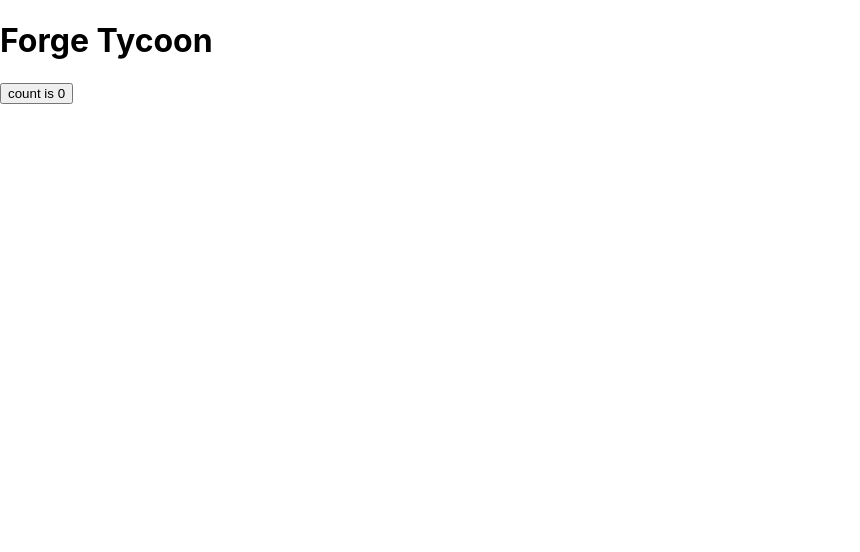
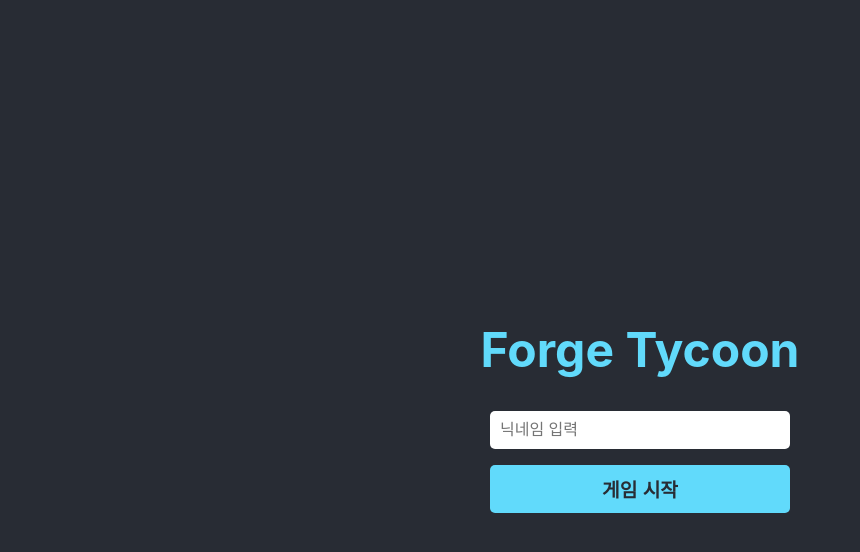
Before and after one commit to when630/tycoon-game, a React (Vite) app in the folder frontend/: page / in a window 1280 px wide. Shown: the top 552 px of the page, without its empty margins (0-860 px from the left). Built offline with nearby package versions, Linux system fonts and the light colour scheme.

Commit message:
feat: 프론트엔드 로그인 및 기본 UI 구현

```diff
--- a/frontend/src/App.tsx
+++ b/frontend/src/App.tsx
@@ -1,20 +1,32 @@
-import { useState } from 'react'
+import { BrowserRouter as Router, Routes, Route, Navigate } from 'react-router-dom';
+import Login from './pages/Login';
+import Game from './pages/Game';
 
 function App() {
-  const [count, setCount] = useState(0)
+  // Simple auth check wrapper
+  const ProtectedRoute = ({ children }: { children: JSX.Element }) => {
+    const token = localStorage.getItem('token');
+    if (!token) {
+      return <Navigate to="/" replace />;
+    }
+    return children;
+  };
 
   return (
-    <>
-      <div>
-        <h1>Forge Tycoon</h1>
-        <div className="card">
-          <button onClick={() => setCount((count) => count + 1)}>
-            count is {count}
-          </button>
-        </div>
-      </div>
-    </>
-  )
+    <Router>
+      <Routes>
+        <Route path="/" element={<Login />} />
+        <Route
+          path="/game"
+          element={
+            <ProtectedRoute>
+              <Game />
+            </ProtectedRoute>
+          }
+        />
+      </Routes>
+    </Router>
+  );
 }
 
-export default App
+export default App;
--- /dev/null
+++ b/frontend/src/api/client.ts
@@ -0,0 +1,24 @@
+import axios from 'axios';
+
+const client = axios.create({
+  baseURL: '/', // Vite proxy will handle /api requests
+  headers: {
+    'Content-Type': 'application/json',
+  },
+});
+
+// Add a request interceptor to inject the token
+client.interceptors.request.use(
+  (config) => {
+    const token = localStorage.getItem('token');
+    if (token && config.headers) {
+      config.headers.Authorization = `Bearer ${token}`;
+    }
+    return config;
+  },
+  (error) => {
+    return Promise.reject(error);
+  }
+);
+
+export default client;
--- /dev/null
+++ b/frontend/src/pages/Game.tsx
@@ -0,0 +1,88 @@
+import React from 'react';
+import styled from 'styled-components';
+import { useNavigate } from 'react-router-dom';
+
+const Container = styled.div`
+  display: flex;
+  flex-direction: column;
+  height: 100vh;
+  background-color: #20232a;
+  color: white;
+`;
+
+const Header = styled.header`
+  display: flex;
+  justify-content: space-between;
+  align-items: center;
+  padding: 1rem 2rem;
+  background-color: #282c34;
+  box-shadow: 0 2px 4px rgba(0,0,0,0.5);
+`;
+
+const Title = styled.h2`
+  margin: 0;
+  color: #61dafb;
+`;
+
+const UserInfo = styled.div`
+  display: flex;
+  align-items: center;
+  gap: 1rem;
+`;
+
+const Button = styled.button`
+  padding: 5px 10px;
+  border-radius: 4px;
+  border: 1px solid #61dafb;
+  background: transparent;
+  color: #61dafb;
+  cursor: pointer;
+
+  &:hover {
+    background: rgba(97, 218, 251, 0.1);
+  }
+`;
+
+const GameArea = styled.main`
+  flex: 1;
+  display: flex;
+  align-items: center;
+  justify-content: center;
+  position: relative;
+`;
+
+const PlaceholderText = styled.div`
+  text-align: center;
+  opacity: 0.5;
+`;
+
+const Game: React.FC = () => {
+  const navigate = useNavigate();
+  const nickname = localStorage.getItem('nickname') || 'Unknown';
+
+  const handleLogout = () => {
+    localStorage.removeItem('token');
+    localStorage.removeItem('nickname');
+    navigate('/');
+  };
+
+  return (
+    <Container>
+      <Header>
+        <Title>Forge Tycoon</Title>
+        <UserInfo>
+          <span>PLAYER: <strong>{nickname}</strong></span>
+          <Button onClick={handleLogout}>LOGOUT</Button>
+        </UserInfo>
+      </Header>
+      <GameArea>
+        <PlaceholderText>
+          <h3>Game Canvas Will Be Here</h3>
+          <p>Phaser integration pending...</p>
+        </PlaceholderText>
+      </GameArea>
+    </Container>
+  );
+};
+
+export default Game;
--- /dev/null
+++ b/frontend/src/pages/Login.tsx
@@ -0,0 +1,100 @@
+import React, { useState } from 'react';
+import { useNavigate } from 'react-router-dom';
+import styled from 'styled-components';
+import client from '../api/client';
+
+const Container = styled.div`
+  display: flex;
+  flex-direction: column;
+  align-items: center;
+  justify-content: center;
+  height: 100vh;
+  background-color: #282c34;
+  color: white;
+`;
+
+const Title = styled.h1`
+  font-size: 3rem;
+  margin-bottom: 2rem;
+  color: #61dafb;
+`;
+
+const Form = styled.form`
+  display: flex;
+  flex-direction: column;
+  gap: 1rem;
+  width: 300px;
+`;
+
+const Input = styled.input`
+  padding: 10px;
+  border-radius: 5px;
+  border: none;
+  font-size: 1rem;
+`;
+
+const Button = styled.button`
+  padding: 10px;
+  border-radius: 5px;
+  border: none;
+  background-color: #61dafb;
+  color: #282c34;
+  font-size: 1.2rem;
+  font-weight: bold;
+  cursor: pointer;
+  transition: background-color 0.2s;
+
+  &:hover {
+    background-color: #21a1f1;
+  }
+`;
+
+const ErrorMessage = styled.p`
+  color: #ff6b6b;
+  font-size: 0.9rem;
+`;
+
+const Login: React.FC = () => {
+  const [nickname, setNickname] = useState('');
+  const [error, setError] = useState('');
+  const navigate = useNavigate();
+
+  const handleSubmit = async (e: React.FormEvent) => {
+    e.preventDefault();
+    if (!nickname.trim()) {
+      setError('닉네임을 입력해주세요.');
+      return;
+    }
+
+    try {
+      const response = await client.post('/api/v1/auth/login', { nickname });
+      const { token } = response.data;
+
+      localStorage.setItem('token', token);
+      localStorage.setItem('nickname', nickname); // Convenience
+
+      navigate('/game');
+    } catch (err) {
+      console.error(err);
+      setError('로그인에 실패했습니다. 다시 시도해주세요.');
+    }
+  };
+
+  return (
+    <Container>
+      <Title>Forge Tycoon</Title>
+      <Form onSubmit={handleSubmit}>
+        <Input
+          type="text"
+          placeholder="닉네임 입력"
+          value={nickname}
+          onChange={(e) => setNickname(e.target.value)}
+        />
+        {error && <ErrorMessage>{error}</ErrorMessage>}
+        <Button type="submit">게임 시작</Button>
+      </Form>
+    </Container>
+  );
+};
+
+export default Login;
```
